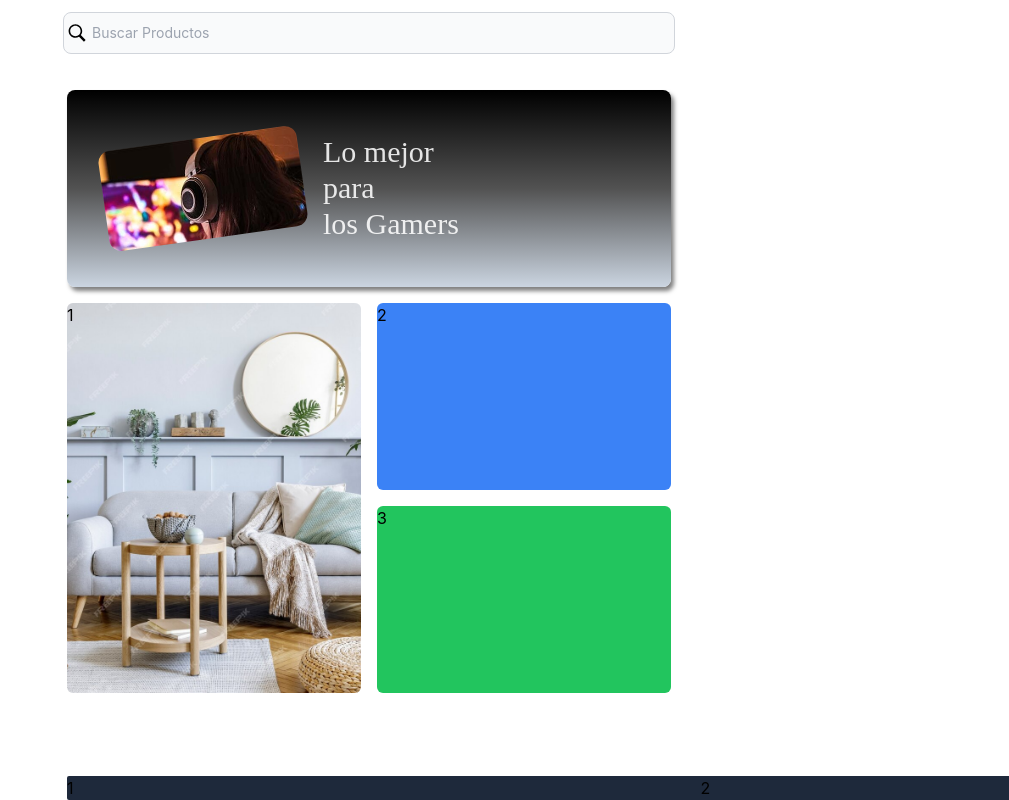
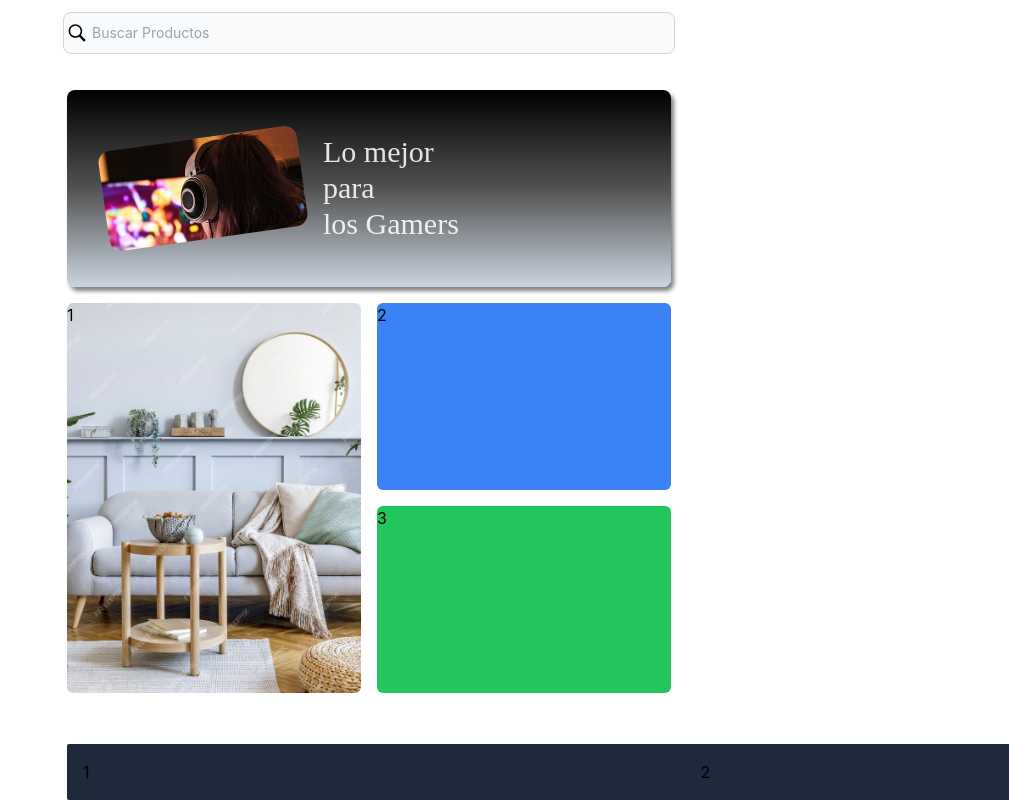
Before and after one commit to DavidRiveraArtero/BCD_Shop, a React (Vite) app: page / in a window 1280 px wide. Shown: the whole page, without its empty margins (271-1280 px from the left). Built offline with nearby package versions, Linux system fonts and the light colour scheme; the HTML template or start-up script is replaced by a standard one; a web font is replaced by a local one.

Commit message:
mr footer

```diff
--- a/src/App.jsx
+++ b/src/App.jsx
@@ -13,7 +13,7 @@ function App() {
       <Route path="/element" element={<h1 className="text-black">hola Mundo</h1>}/>
 
     </Routes>
-    <footer className="flex flex-row text-black mt-4 ml-4 mr-4 rounded-sm bg-slate-800 bottom-0 fixed w-full "  style={{justifyContent:'space-between'}}>
+    <footer className="flex flex-row text-black mt-4 ml-4 mr-4 rounded-sm bg-slate-800 bottom-0 fixed w-full p-4 "  style={{justifyContent:'space-between'}}>
       <div className="">1</div>
       <div className=" ">2</div>
       <div className="">3</div>
```
